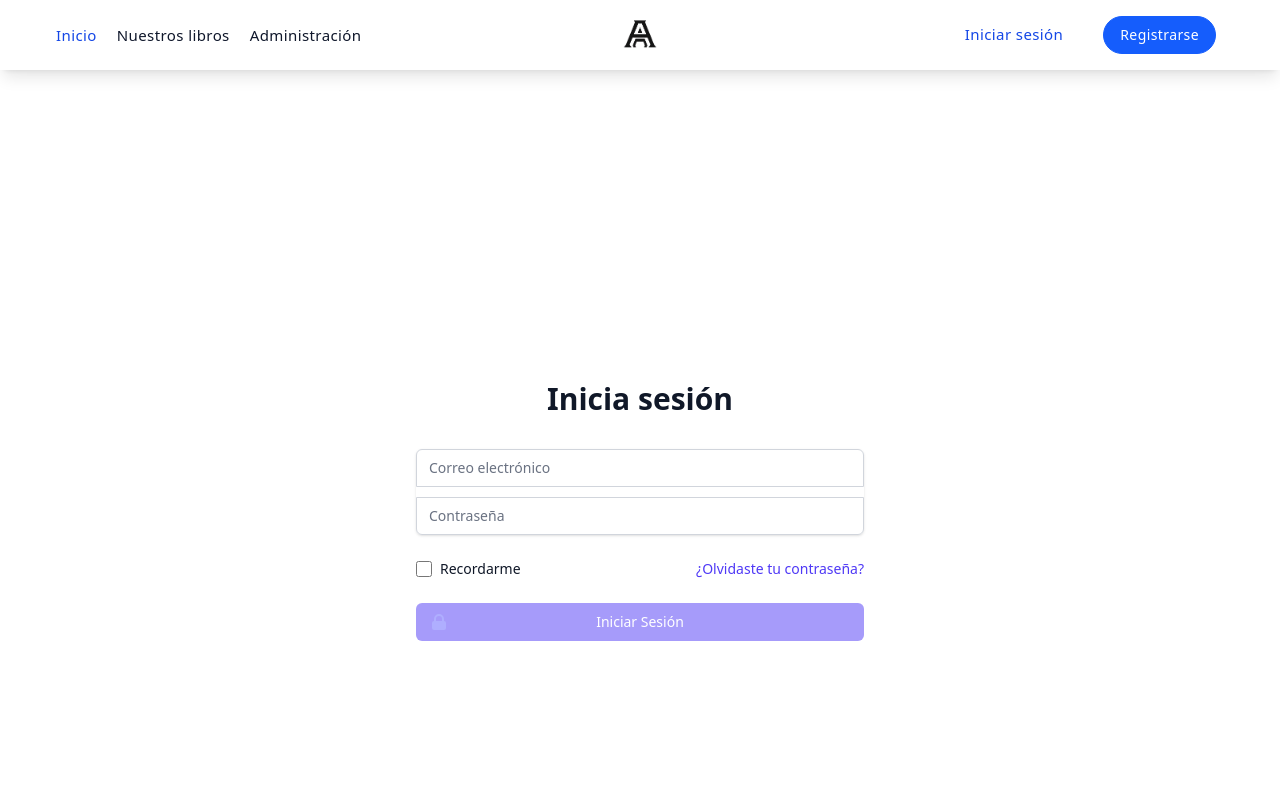
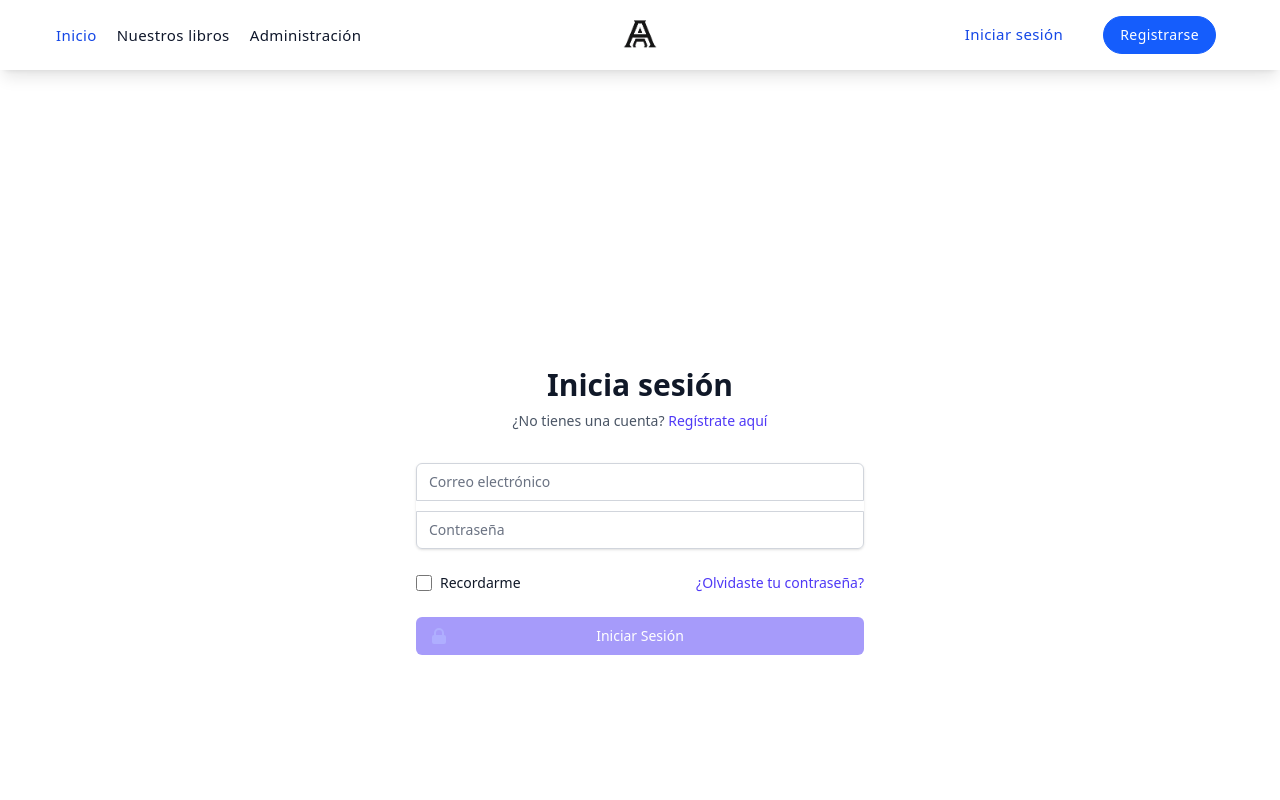
Before and after one commit to AlbertoAndrade10/LibreriaOnlineFullStack, an Angular app in the folder Frontend/: page /login in a window 1280 px wide. Shown: the top 800 px of the page. Built offline with nearby package versions, Linux system fonts and the light colour scheme.

Commit message:
FRONTEND: LoginForm updated, DB: updated

```diff
--- a/Frontend/src/app/pages/login/form-login-component/form-login-component.html
+++ b/Frontend/src/app/pages/login/form-login-component/form-login-component.html
@@ -4,6 +4,12 @@
             <h2 class="mt-6 text-center text-3xl font-extrabold text-gray-900">
                 Inicia sesión
             </h2>
+            <p class="mt-2 text-center text-sm text-gray-600">
+                ¿No tienes una cuenta?
+                <a href="/register" class="font-medium text-indigo-600 hover:text-indigo-500">
+                    Regístrate aquí
+                </a>
+            </p>
         </div>
 
         <form [formGroup]="loginForm" (ngSubmit)="onSubmit()" class="mt-8 space-y-6">
@@ -14,7 +20,13 @@
                         class="appearance-none rounded-none relative block w-full px-3 py-2 border border-gray-300 placeholder-gray-500 text-gray-900 rounded-t-md focus:outline-none focus:ring-indigo-500 focus:border-indigo-500 focus:z-10 sm:text-sm"
                         placeholder="Correo electrónico" />
                     @if (loginForm.get('email')?.invalid && loginForm.get('email')?.touched) {
-                    <p class="mt-1 text-sm text-red-600">Por favor ingresa un correo válido</p>
+                    <p class="mt-1 text-sm text-red-600">
+                        @if (loginForm.get('email')?.errors?.['required']) {
+                        El correo es requerido
+                        } @else if (loginForm.get('email')?.errors?.['email']) {
+                        Por favor ingresa un correo válido
+                        }
+                    </p>
                     }
                 </div>
 
@@ -24,7 +36,13 @@
                         class="appearance-none rounded-none relative block w-full px-3 py-2 border border-gray-300 placeholder-gray-500 text-gray-900 rounded-b-md focus:outline-none focus:ring-indigo-500 focus:border-indigo-500 focus:z-10 sm:text-sm"
                         placeholder="Contraseña" />
                     @if (loginForm.get('password')?.invalid && loginForm.get('password')?.touched) {
-                    <p class="mt-1 text-sm text-red-600">La contraseña debe tener al menos 6 caracteres</p>
+                    <p class="mt-1 text-sm text-red-600">
+                        @if (loginForm.get('password')?.errors?.['required']) {
+                        La contraseña es requerida
+                        } @else if (loginForm.get('password')?.errors?.['minlength']) {
+                        La contraseña debe tener al menos 6 caracteres
+                        }
+                    </p>
                     }
                 </div>
             </div>
--- a/Frontend/src/app/pages/login/form-login-component/form-login-component.ts
+++ b/Frontend/src/app/pages/login/form-login-component/form-login-component.ts
@@ -20,14 +20,16 @@ export class FormLoginComponent {
   }
 
   onSubmit() {
-
-    //-->> Aqui irá la logica de autenticación<<-- //
-
     if (this.loginForm.valid) {
       const { email, password } = this.loginForm.value;
       this.loginEvent.emit({ email: email!, password: password! });
     } else {
       console.log('Formulario inválido');
+
+      Object.keys(this.loginForm.controls).forEach(key => {
+        const control = this.loginForm.get(key);
+        control?.markAsTouched();
+      });
     }
   }
 }
--- a/Frontend/src/app/pages/login/login-page/login-page.ts
+++ b/Frontend/src/app/pages/login/login-page/login-page.ts
@@ -1,5 +1,7 @@
 import { Component } from '@angular/core';
 import { FormLoginComponent } from "../form-login-component/form-login-component";
+import { AuthService } from '../../../services/Auth/auth-service';
+import { Router } from '@angular/router';
 
 @Component({
   selector: 'app-login-page',
@@ -8,8 +10,22 @@ import { FormLoginComponent } from "../form-login-component/form-login-component
   styleUrl: './login-page.css'
 })
 export class LoginPage {
+
+  constructor(private readonly authService: AuthService, private router: Router) { }
   onLogin(credentials: { email: string; password: string }) {
     console.log('Credenciales recibidas:', credentials);
-    // Aquí puedes llamar a un servicio de autenticación
+
+    this.authService.login(credentials).subscribe({
+      next: (response) => {
+        console.log("Login exitoso", response);
+        this.authService.setToken(response.token)
+        this.router.navigate(['/'])
+      },
+      error: (error) => {
+        console.error("Error en el login: ", error);
+      }
+    })
+
+
   }
 }
```
Also changed, not shown: 1 other file (tests, documents, lock files or other folders).
